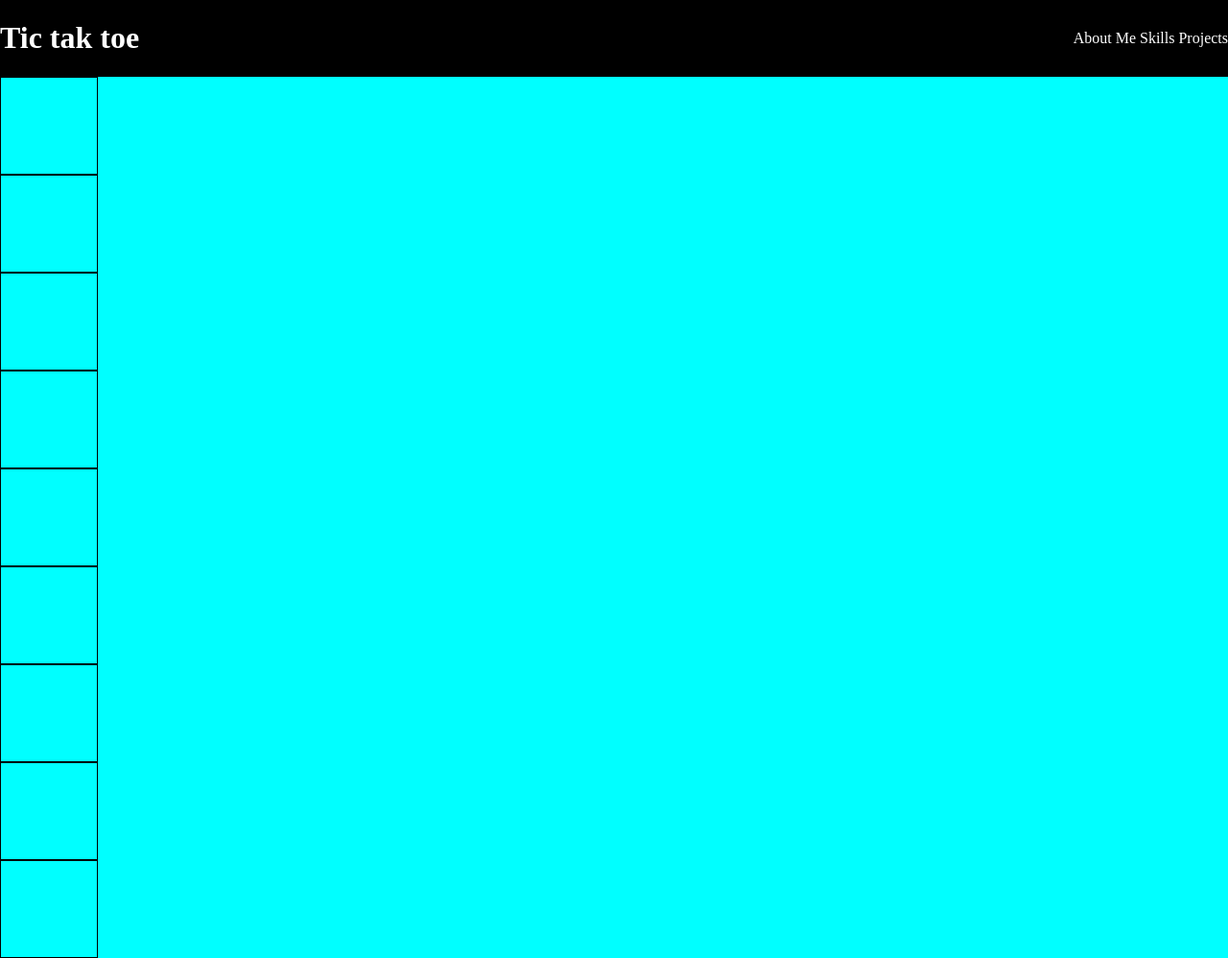
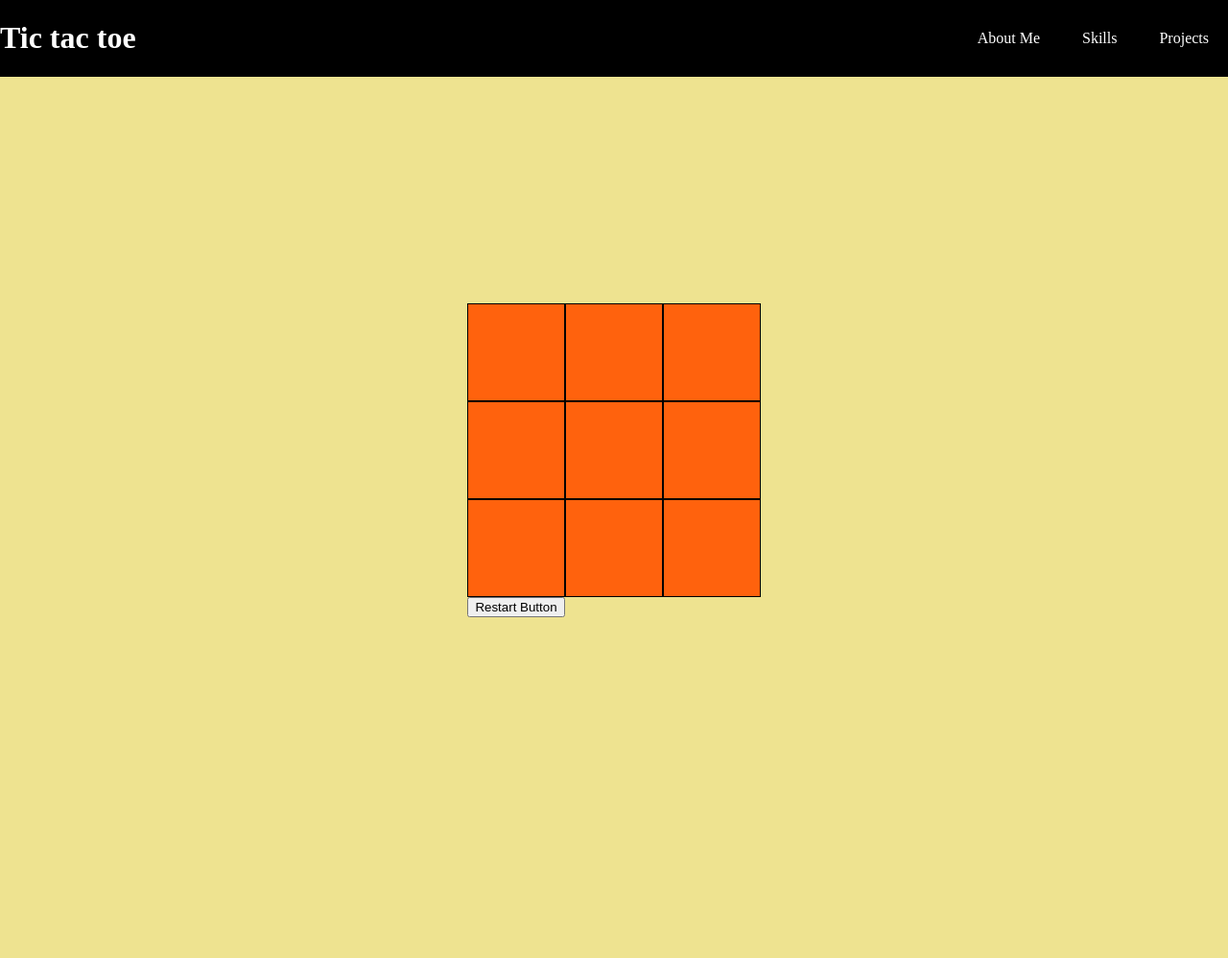
Before and after one commit to T-MiD/new-portfolio, a plain HTML site: page tic-tac-toe.html in a window 1280 px wide. Shown: the whole page at 96% size. After the commit the page ends 880 px from the top, so only its background shows below. Drawn offline with Linux system fonts and the light colour scheme.

Commit message:
Add files via upload

```diff
--- a/style-tic-tac.css
+++ b/style-tic-tac.css
@@ -1,29 +1,47 @@
 
 body {
- background-color:cyan;
- margin:0px;
+    background-color: rgb(238, 227, 144);
+    height: 100%;
+    margin: 0;
 }
- header {
-  display:flex;
-  justify-content:space-between;
-  align-items:center;
-  background-color:black;
-  color:white;
- }
 
- a{
-    text-decoration:none;
-    color:white
- }
+html {
+    height: 100%;
+}
 
+header {
+    display: flex;
+    justify-content: space-between;
+    align-items: center;
+    color: white;
+    background-color: rgb(0, 0, 0);
+}
 
-.squares {
-  border: solid 1px;
-  height: 100px;
-  width: 100px;
+nav {}
+
+a {
+    color: white;
+    padding: 20px;
+    text-decoration: none;
+}
+
+main {
+    height: 100%;
+    display: flex;
+    justify-content: center;
+    flex-direction: column;
+    align-items: center;
+    gap: 20px;
 }
 
 .squares-container {
-  display: grid;
-  grid-template-rows: repeat(3, 1fr);
+    display: grid;
+    grid-template-columns: repeat(3, 1fr);
 }
+
+.squares {
+    width: 100px;
+    height: 100px;
+    border: 1px solid black;
+    background-color: rgb(255, 98, 13);
+}
--- a/tic-tac-toe.html
+++ b/tic-tac-toe.html
@@ -9,7 +9,7 @@
 
 <body>
     <header>
-        <h1>Tic tak toe</h1>
+        <h1>Tic tac toe</h1>
         <nav>
             <a href="#about">About Me </a>
             <a href="#skills">Skills </a>
@@ -28,6 +28,7 @@
                 <div class="squares"></div>
                 <div class="squares"></div>
                 <div class="squares"></div>
+                <button id="restart-button">Restart Button</button>
             </div>
         </section>
     </main>
```
Also changed, not shown: scrpt.js (+9 -0 lines).
